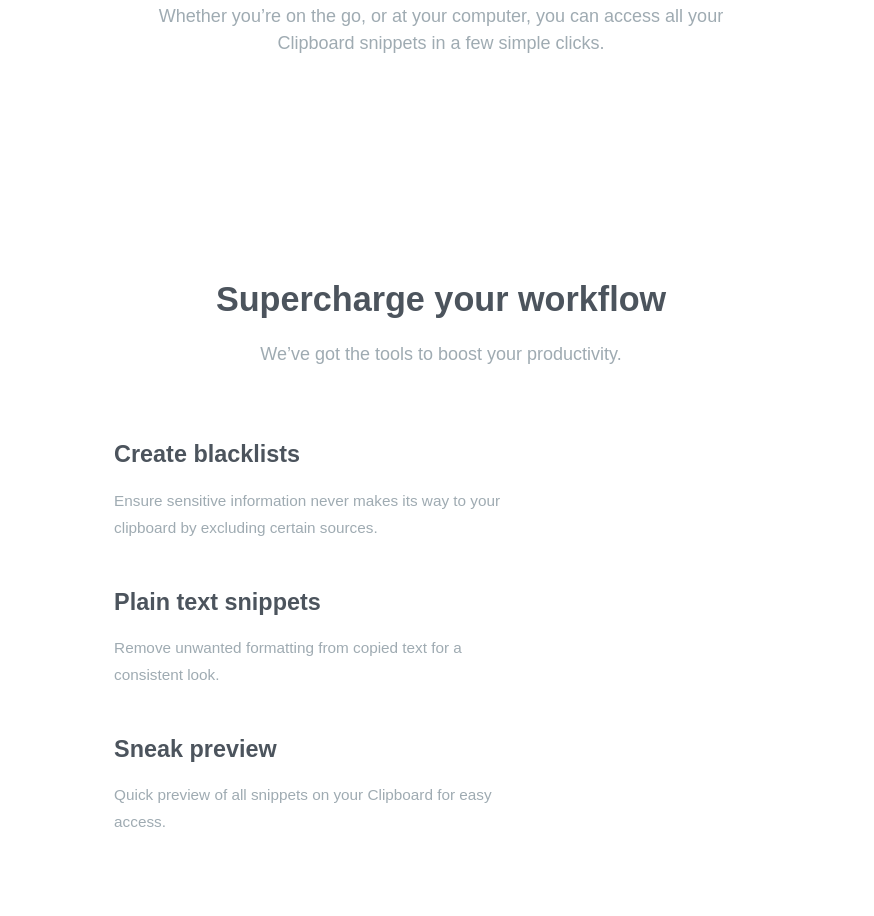
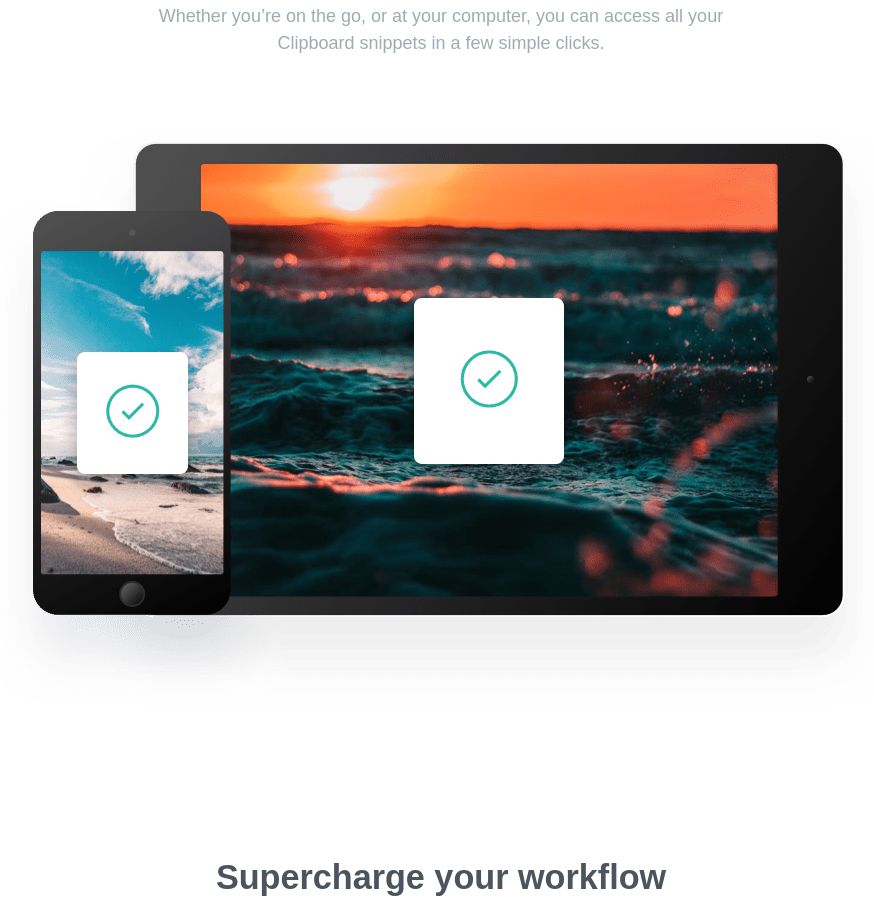
Before and after one commit to Zachcos/FeMentor-ClipboardLandingPage, a plain HTML site: page index.html in a window 1280 px wide. Shown: the part 1696-2612 px from the top of the page, without its empty margins (199-1073 px from the left). Drawn offline with Linux system fonts and the light colour scheme; a web font is replaced by a local one.

Commit message:
Add feature-image to clipboard section

```diff
--- a/index.html
+++ b/index.html
@@ -82,6 +82,10 @@
         Whether you’re on the go, or at your computer, you can access all your
         Clipboard snippets in a few simple clicks.
       </p>
+
+      <div class="feature-image">
+        <img src="./images/image-devices.png" alt="" />
+      </div>
     </section>
 
     <section id="supercharge">
```
